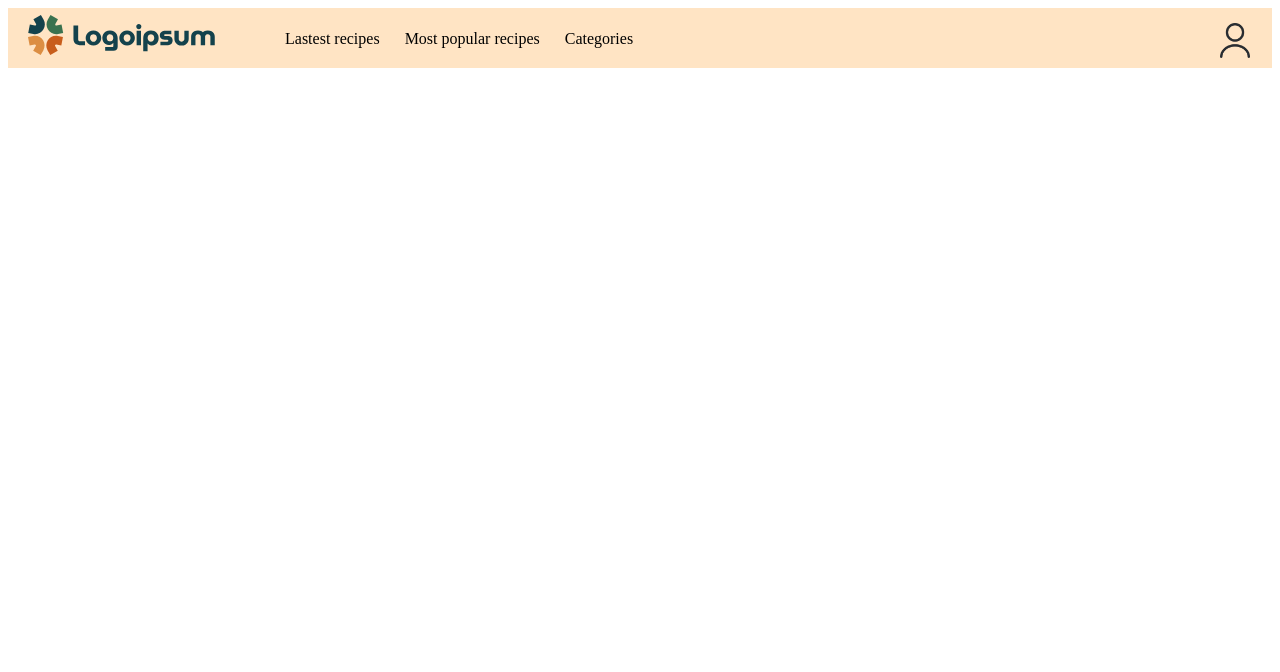
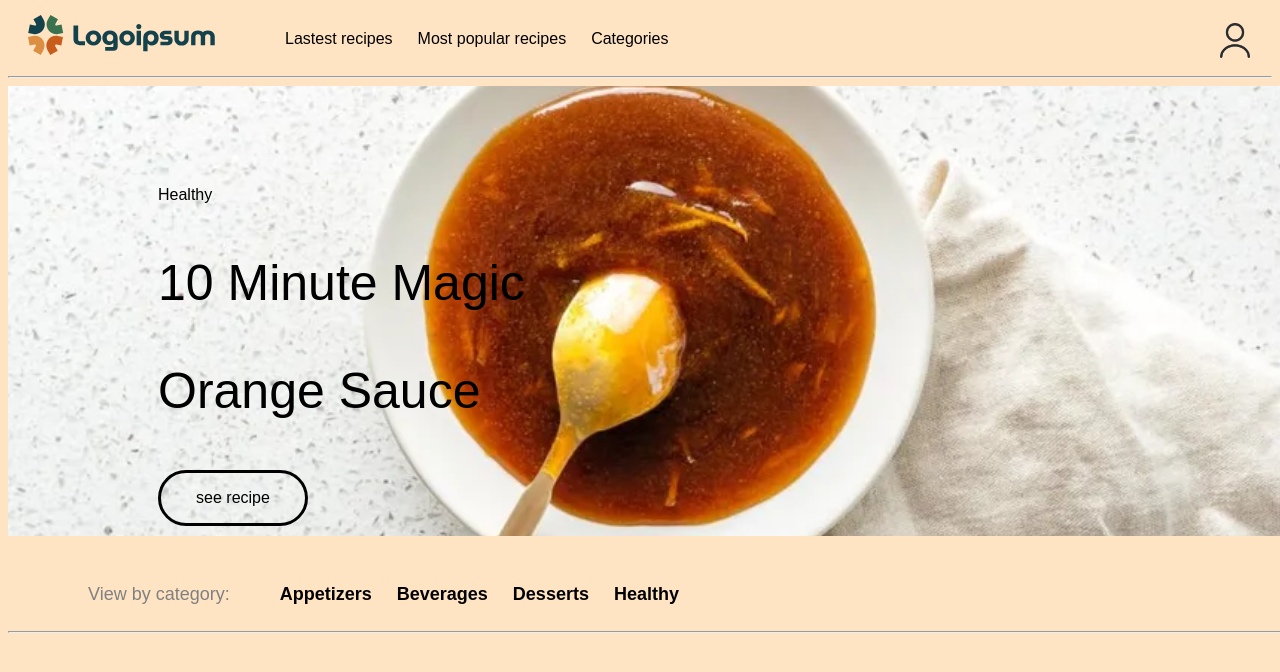
Before and after one commit to Chon-Hang-Wong-Vivaldo-clase/Pagina_Recetas, a plain HTML site: page index.html in a window 1280 px wide. Drawn offline with Linux system fonts and the light colour scheme.

Commit message:
Commit 1: Nav

```diff
--- a/index.css
+++ b/index.css
@@ -9,6 +9,7 @@ header {
 }
 
 .paginas {
+    font-family: "Arial", sans-serif;
     margin-right: 25px;
     padding-top: 22px;
 }
@@ -24,3 +25,57 @@ header {
     right: 30px;
     padding-top: 15px;
 }
+
+.pointInterest {
+    height: 450px;
+    width: 100%;
+    background-image: url(img/orange-sauce.webp);
+    background-size: cover;
+    background-position: center;
+    font-family: "Arial", sans-serif;
+    position: fixed;
+    top: 100;
+}
+
+.recipeCat {
+    margin-top: 100px;
+    margin-left: 150px;
+}
+
+.recipeTitle {
+    margin-left: 150px;
+    font-size: 50px;
+}
+
+.recipeSubtitle{
+    margin-left: 150px;
+    font-size: 50px;
+}
+
+.seeRecipe{
+    display: flex;
+    justify-content: center;
+    margin-left: 150px;
+    width: 150px;
+    padding: auto;
+    border: 3px solid black;
+    box-sizing: border-box;
+    border-radius: 30px;
+}
+
+.NAV {
+    position:static;
+    font-family: "Arial", sans-serif;
+    font-size: 18px;
+    display: flex;
+    width: 100%;
+}
+
+.ViewCat {
+    font-family: "Arial", sans-serif;
+    font-size: 18px;
+    color: grey;
+    margin-left: 80px;
+    margin-right: 50px;
+    padding-top: 22px;
+}
--- a/index.html
+++ b/index.html
@@ -1,5 +1,6 @@
 <!DOCTYPE html>
-<html lang="en">
+<html   lang="en"
+        style="background-color: bisque;">
 <head>
     <meta charset="UTF-8">
     <meta name="viewport" content="width=device-width, initial-scale=1.0">
@@ -15,7 +16,26 @@
                 <div class="paginas">Categories</div>
                 <div class="fotoPerfil"><img src="img/user.webp" alt="User login icon" width="30px"></div>
         </nav>
+    </header>
+    <hr>
 
-    </header>
+    <div class="pointInterest">
+        <div class="recipeCat"><p>Healthy</p></div>
+        <div class="recipeTitle"><p>10 Minute Magic</p></div>
+        <div class="recipeSubtitle"><p>Orange Sauce</p></div>
+        <div class="seeRecipe"><p>see recipe</p></div>
+        <br><br>
+        <div class="NAV">
+            <div class="ViewCat">View by category:</div>
+            <b><div class="paginas">Appetizers</div></b>
+            <b><div class="paginas">Beverages</div></b>
+            <b><div class="paginas">Desserts</div></b>
+            <b><div class="paginas">Healthy</div></b>
+        </div>
+        <br>
+        <hr>
+    </div>
+
+    <hr>
 </body>
 </html>
```
Also changed, not shown: img/orange-sauce.webp (added).
